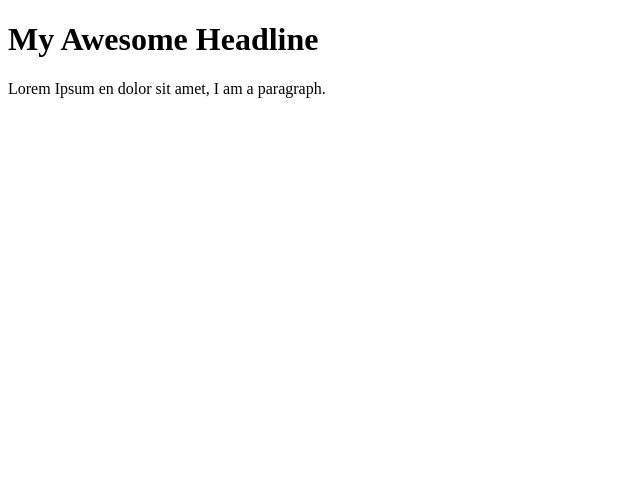
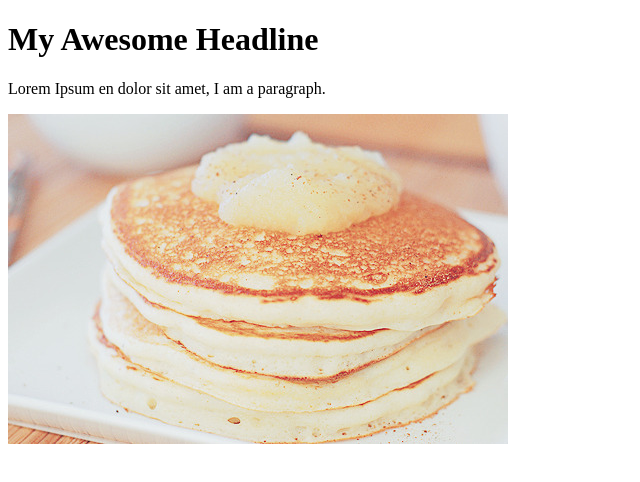
Before and after one commit to debbie0107/hello-world2, a plain HTML site: page index.html in a window 1280 px wide. Shown: the whole page, without its empty margins (0-640 px from the left). Drawn offline with Linux system fonts and the light colour scheme.

Commit message:
Add files via upload

```diff
--- a/index.html
+++ b/index.html
@@ -16,6 +16,8 @@ My Awesome Headline
 Lorem Ipsum en dolor sit amet, I am a paragraph.
 </p>
 
+<img src="images/tumblr_mqkekh6A4X1qjlrc4o1_500.jpg" width="500" height="330" alt="pancakes"/>
+
 
 </body>
 </html>
```
